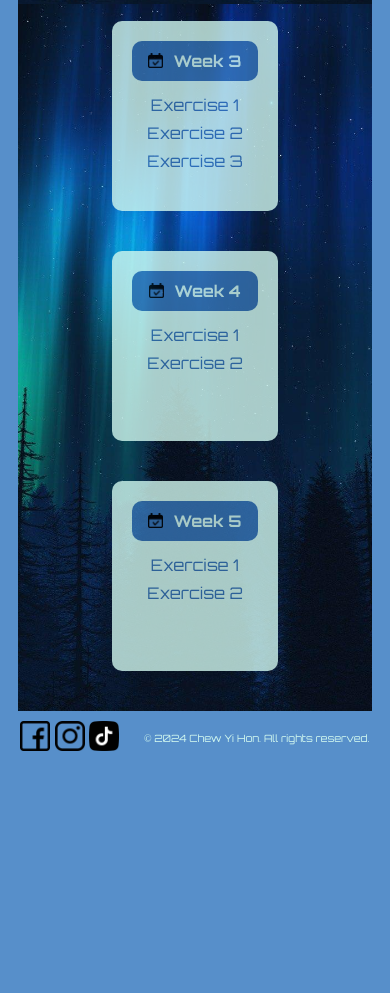
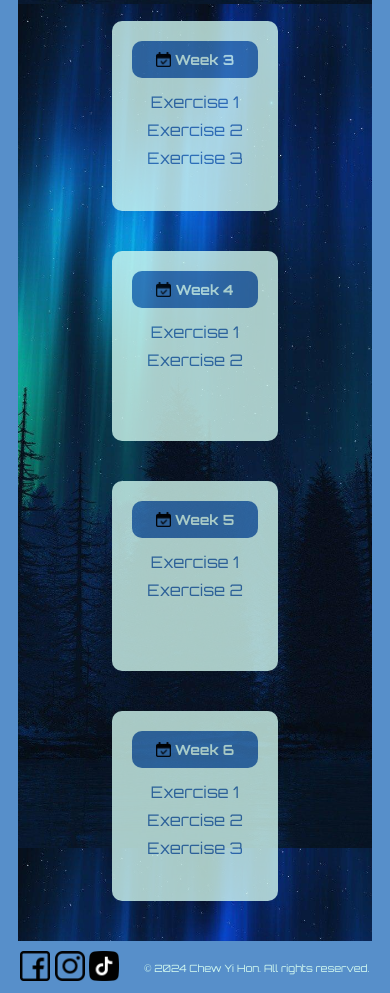
Before and after one commit to yihon233025-ux/yihon233025-ux.github.io, a plain HTML site: page index.html in a window 390 px wide. Shown: the part 949-1942 px from the top of the page. Before the commit the page ends 1712 px from the top, so only its background shows below. Drawn offline with Linux system fonts and the light colour scheme.

Commit message:
style: adjust the font size

```diff
--- a/css/index-style.css
+++ b/css/index-style.css
@@ -56,15 +56,6 @@ body {
     padding: 20px;
     margin: 20px auto;
     width: calc(100%/4);
-    height: 150px;
-}
-
-.exercisesbox2 {
-    background-color: #D1F8EF;
-    border-radius: 10px;
-    padding: 20px;
-    margin: 20px auto;
-    width: 42%;
     height: 150px;
 }
 
@@ -128,11 +119,16 @@ body {
         width: 40%;
     }
 
-    .exercisesbox2 {
-        width: 40%;
+    .week img {
+        margin: auto 2px;
     }
 
     .week h5 {
+        font-size: 14px;
+        margin: auto 2px;
+    }
+
+    .linkforexe a {
         font-size: 16px;
     }
 
--- a/index.html
+++ b/index.html
@@ -95,7 +95,7 @@
 
             </div>
 
-            <div class="exercisesbox2">
+            <div class="exercisesbox">
 
                 <div class="week">
 
@@ -111,7 +111,7 @@
 
             </div>
 
-            <div class="exercisesbox2">
+            <div class="exercisesbox">
 
                 <div class="week">
 
@@ -123,6 +123,23 @@
                 <div class="linkforexe">
                     <a href="week5/homepages.html" target="_blank">Exercise 1</a>
                     <a href="week5/usecasepages.html" target="_blank">Exercise 2</a>
+                </div>
+
+            </div>
+
+            <div class="exercisesbox">
+
+                <div class="week">
+
+                    <img src="image/check.png" alt="calander" width="15" height="15">
+                    <h5>Week 6</h5>
+
+                </div>
+
+                <div class="linkforexe">
+                    <a href="week5/homepages.html" target="_blank">Exercise 1</a>
+                    <a href="week5/usecasepages.html" target="_blank">Exercise 2</a>
+                    <a href="week5/usecasepages.html" target="_blank">Exercise 3</a>
                 </div>
 
             </div>
```
